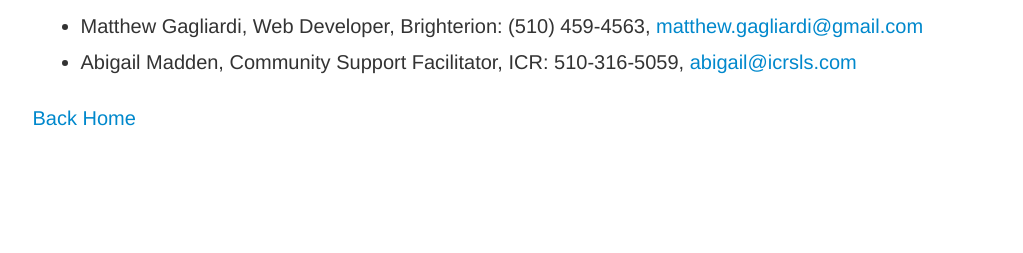
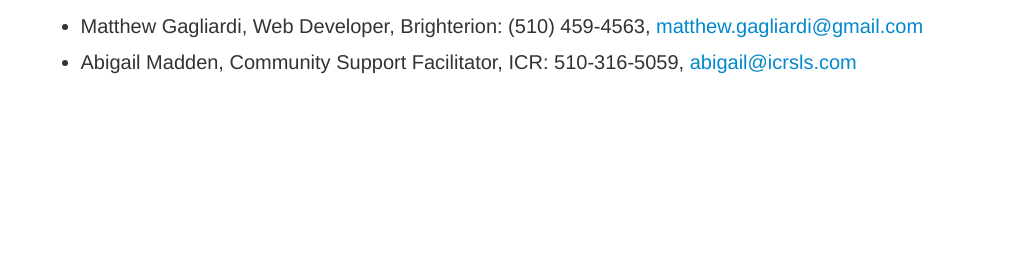
Before and after one commit to kdavh/kdavh.github.io, a Jekyll site: the page built from resume/web.html, in a window 1280 px wide. Shown: the part 1447-1700 px from the top of the page, without its empty margins (128-1151 px from the left). Built offline with Jekyll 4.4.1, drawn with Linux system fonts in a browser that asks for light colours; nearby versions of some CDN libraries; after the commit the page ends 1647 px from its top, so only the background shows below that.

Commit message:
remove resume back home link at bottom

```diff
--- a/resume/web.html
+++ b/resume/web.html
@@ -93,10 +93,6 @@
           <li>Matthew Gagliardi, Web Developer, Brighterion:  (510) 459-4563, <a href="mailto:matthew.gagliardi@gmail.com">matthew.gagliardi@gmail.com</a></li>
           <li>Abigail Madden, Community Support Facilitator, ICR: 510-316-5059, <a href="mailto:abigail@icrsls.com">abigail@icrsls.com</a></li>
         </ul>
-
-        <div class="footer">
-            <a href="http://kdavh.github.io/">Back Home</a><br>
-        </div>
       </div>
     </div>
   </body>
```
